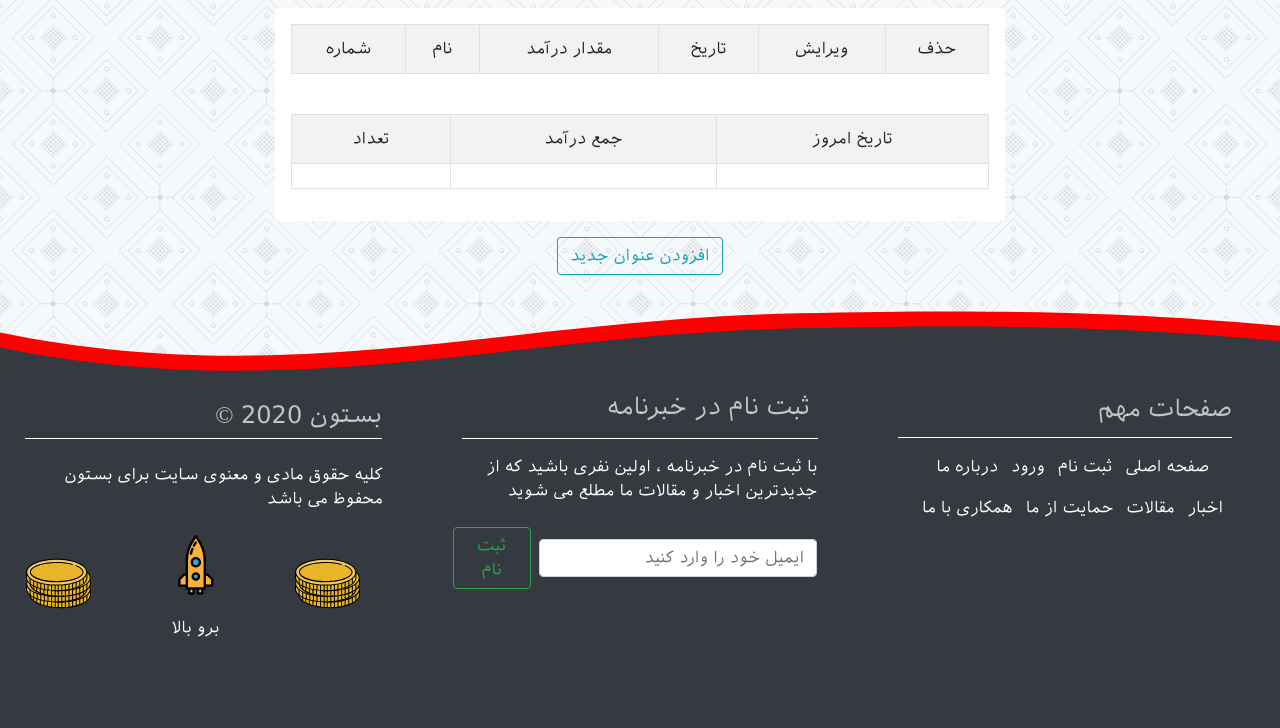
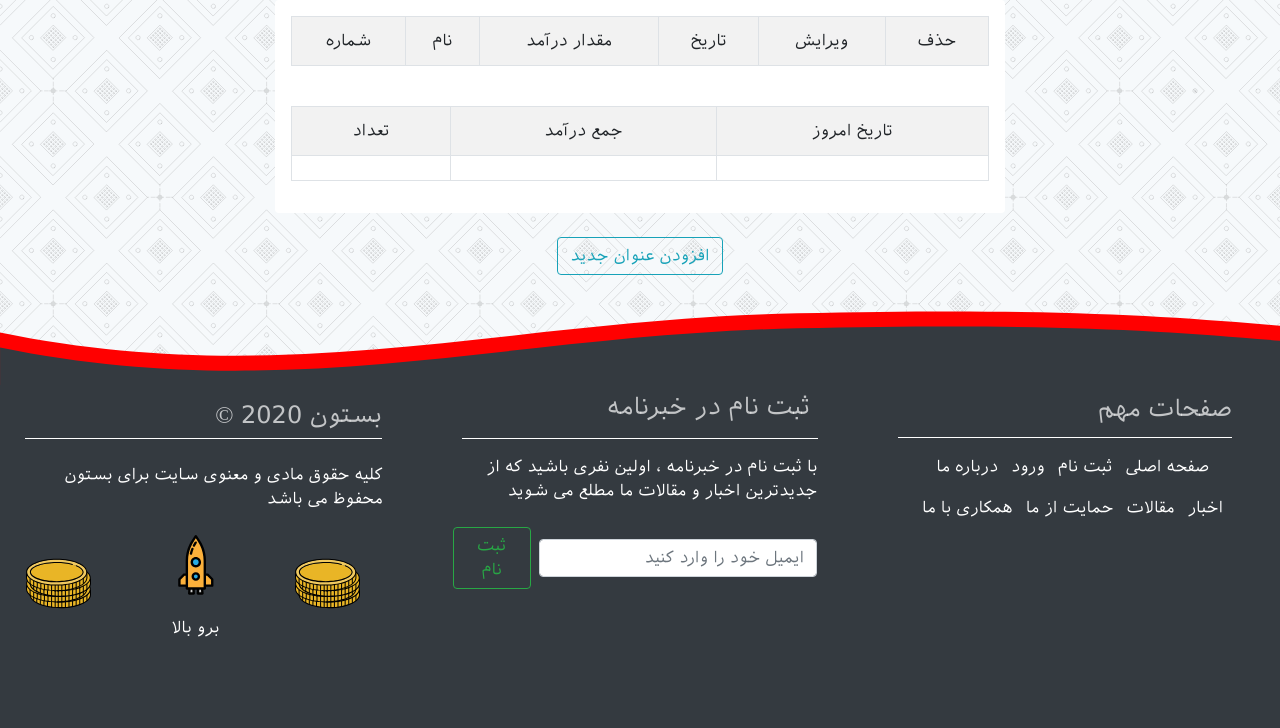
Before and after one commit to hamidAzimiZp/beston, a Django app: template templates/web/dashboard_status.html in a window 1280 px wide. Shown: the part 122-850 px from the top of the page. Run offline with Django 3.2, Linux system fonts and the light colour scheme; the template is opened without the code that fills it, so the values that code supplies are empty.

Commit message:
modify dashboard status page

```diff
--- a/templates/web/dashboard_status.html
+++ b/templates/web/dashboard_status.html
@@ -32,7 +32,7 @@
         </div>
         <div class="row justify-content-center">
             <div class="col-12 col-lg-8">
-                <div class="tab-content bg-white shodow-sm rounded p-3">
+                <div class="tab-content bg-white shodow-sm rounded p-3" style="position: relative;top:-8px">
                     <div class="tab-pane fade active show" id="section1">
                         <table class="table table-bordered table-responsive-sm table-striped table-hover">
                             <tr>
```
